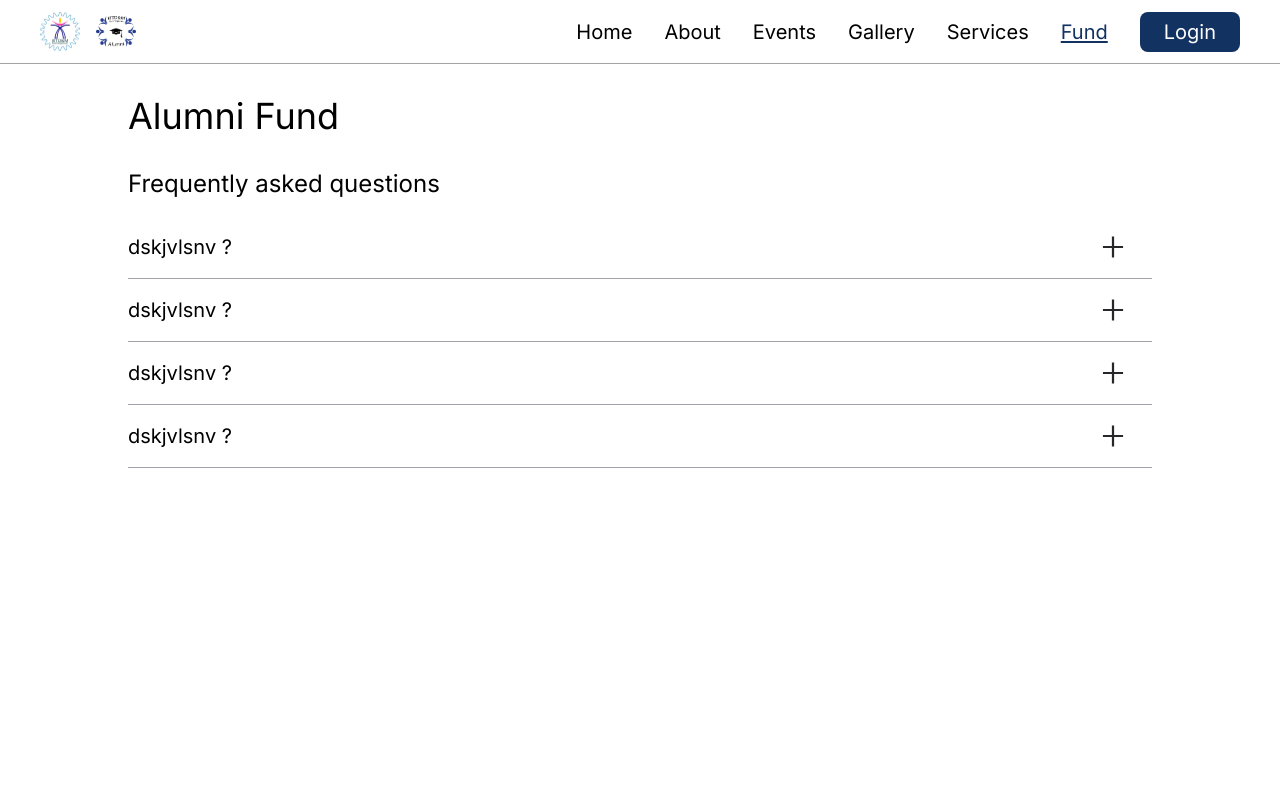
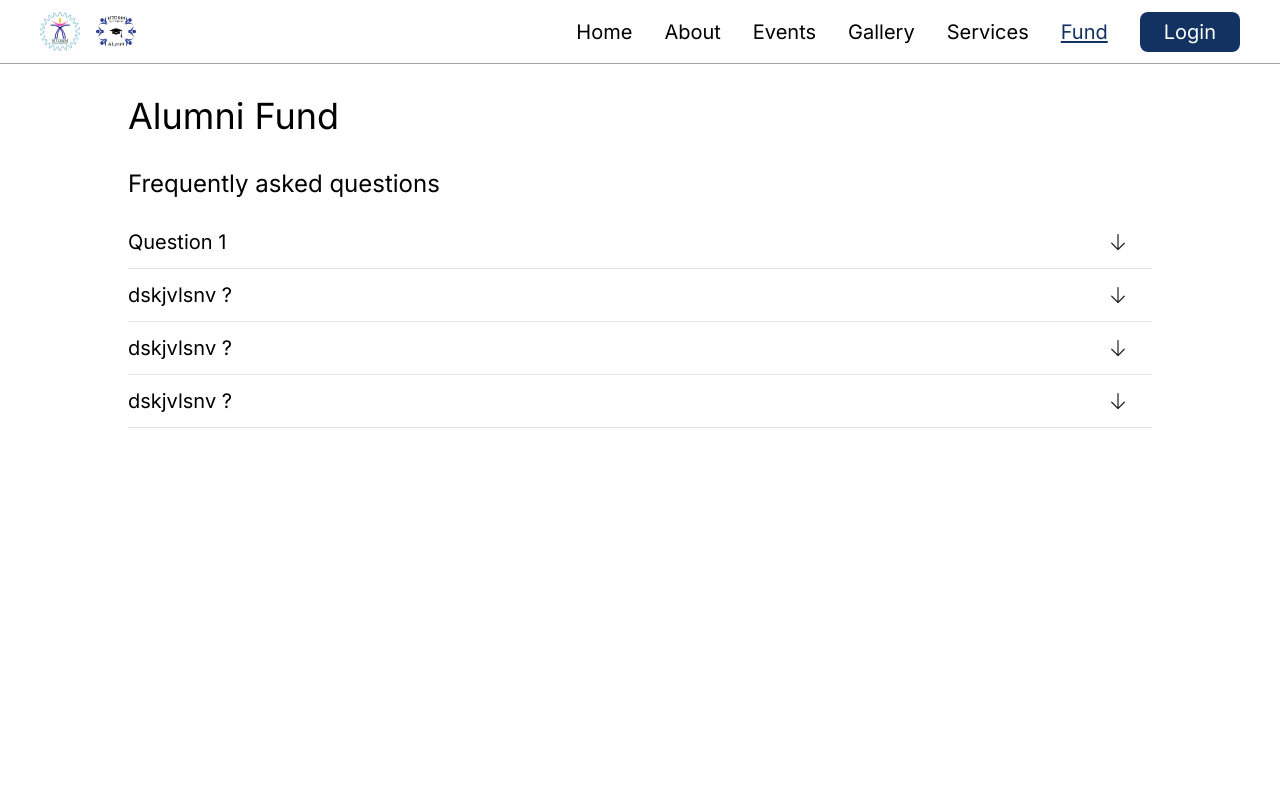
Before and after one commit to bhendi-boi/AlumniPortal, a Next.js app: page /fund in a window 1280 px wide. Shown: the top 800 px of the page. Built offline with nearby package versions, Linux system fonts and the light colour scheme.

Commit message:
Accordian component rewrite with headlessui/disclosure

```diff
--- a/app/fund/Accordian.tsx
+++ b/app/fund/Accordian.tsx
@@ -1,6 +1,8 @@
 'use client';
 import React, { useState } from 'react';
-import { AiOutlinePlus } from 'react-icons/ai';
+import { Disclosure, Transition } from '@headlessui/react';
+import { HiArrowDown } from 'react-icons/hi2';
+import clsx from 'clsx';
 const Accordian = ({
   question,
   answer,
@@ -8,21 +10,36 @@ const Accordian = ({
   question: string;
   answer: string;
 }) => {
-  const [isOpen, setIsOpen] = useState(false);
   return (
-    <li className="border-b border-zinc-400 bg-white">
-      <button
-        onClick={() => setIsOpen((prev) => !prev)}
-        className="flex w-full items-center justify-between py-2 pr-4"
-      >
-        <p className="text-xl font-medium">{question}</p>
-        <AiOutlinePlus
-          size={30}
-          className="m-2 rounded-full text-zinc-800 hover:bg-zinc-100"
-        />
-      </button>
-      {isOpen && <p className="py-2 text-sm">{answer}</p>}
-    </li>
+    <Disclosure as="li" className="border-b border-background">
+      {({ open }) => (
+        <>
+          <Disclosure.Button className="flex w-full items-center justify-between py-2 pr-4">
+            <p className="text-xl font-medium">{question}</p>
+            <HiArrowDown
+              size={36}
+              className={clsx(
+                'rounded-full p-2 text-zinc-800 hover:bg-zinc-100',
+                open && 'rotate-180 transition duration-300',
+                !open && 'rotate-0 transition duration-300',
+              )}
+            />
+          </Disclosure.Button>
+          <Transition
+            enter="transition duration-300 ease-out"
+            enterFrom="transform -translate-y-4 opacity-0"
+            enterTo="transform opacity-100"
+            leave="transition duration-200 ease-out"
+            leaveFrom="transform opacity-100"
+            leaveTo="transform -translate-y-4 opacity-0"
+          >
+            <Disclosure.Panel className="py-2 text-sm">
+              {answer}
+            </Disclosure.Panel>
+          </Transition>
+        </>
+      )}
+    </Disclosure>
   );
 };
 
--- a/app/fund/FAQ.tsx
+++ b/app/fund/FAQ.tsx
@@ -3,8 +3,9 @@ import Accordian from './Accordian';
 
 const data = [
   {
-    question: 'dskjvlsnv ?',
-    answer: 'vkjslvjsvioriso;vi;sj',
+    question: 'Question 1',
+    answer:
+      'Lorem ipsum dolor sit, amet consectetur adipisicing elit. Necessitatibus architecto minus eius assumenda asperiores. Sequi, exercitationem. Praesentium ipsam aspernatur tempore.',
   },
   {
     question: 'dskjvlsnv ?',
```
